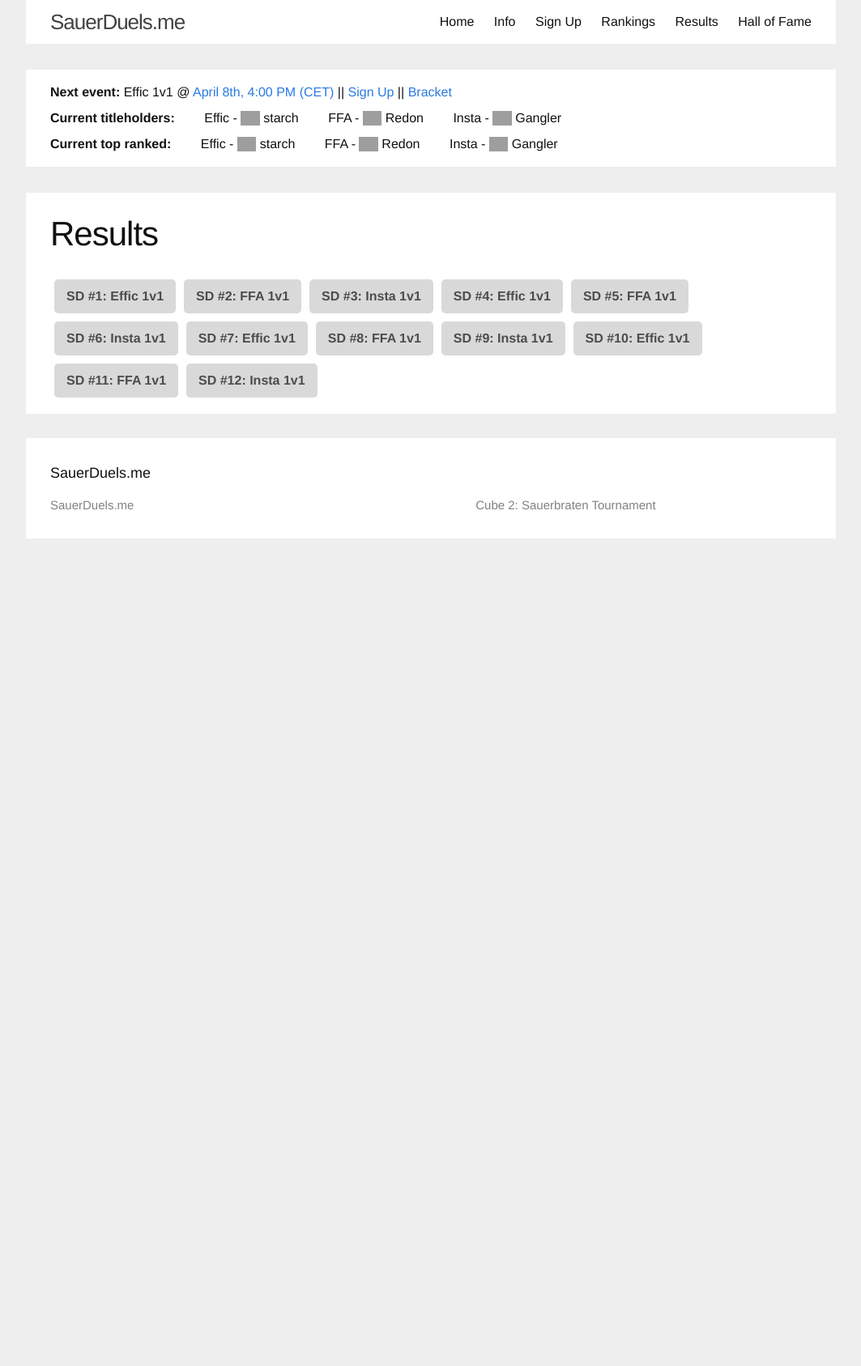
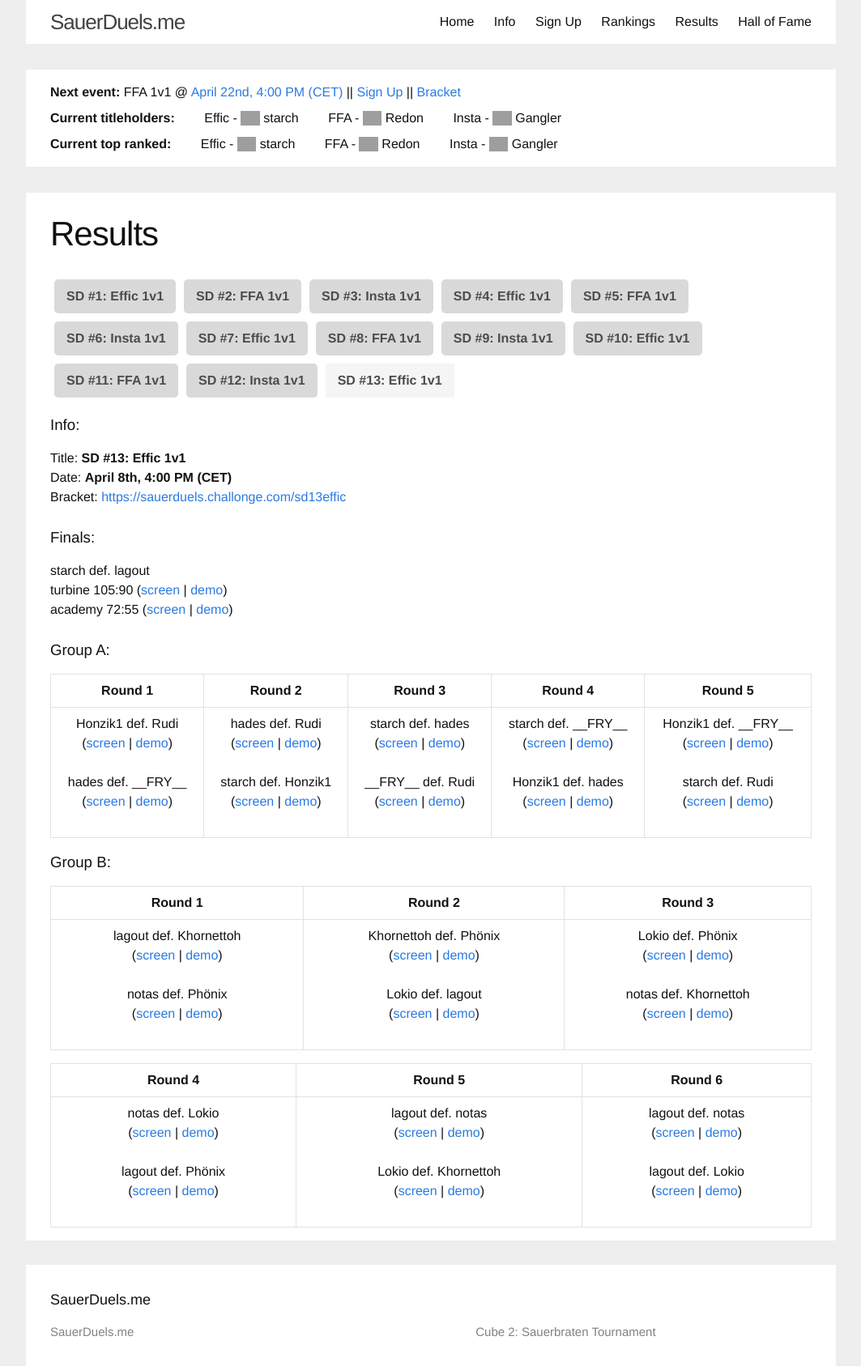
Before and after one commit to sauerduels/website, a Jekyll site: the page built from _events/sd13-effic.md, in a window 1280 px wide. Shown: the whole page at 81% size, without its empty margins (108-1171 px from the left). Built offline with Jekyll 4.4.1, drawn with Linux system fonts in a browser that asks for light colours; before the commit the page ends 900 px from its top, so only the background shows below that; grey boxes are pictures that could not be loaded.

Commit message:
update results for sd13

```diff
--- a/_events/sd13-effic.md
+++ b/_events/sd13-effic.md
@@ -2,7 +2,60 @@
 title: Effic 1v1
 index: 13
 date: '2018-04-08 18:00:00 +02:00'
-signupurl: https://challonge.com/tournaments/signup/D4pQ0uezYZ
 bracketurl: https://sauerduels.challonge.com/sd13effic
-completed: false
+completed: true
+finals:
+  result: starch def. lagout
+  games:
+    - title: turbine 105:90
+      slug: sd13_final_lagout_vs_starch_game1
+    - title: academy 72:55
+      slug: sd13_final_lagout_vs_starch_game2
+groups:
+  a:
+    - - result: Honzik1 def. Rudi
+        slug: sd13_honzik1_vs_rudi
+      - result: hades def. __FRY__
+        slug: sd13___fry___vs_hades
+    - - result: hades def. Rudi
+        slug: sd13_hades_vs_rudi
+      - result: starch def. Honzik1
+        slug: sd13_honzik1_vs_starch
+    - - result: starch def. hades
+        slug: sd13_hades_vs_starch
+      - result: __FRY__ def. Rudi
+        slug: sd13___fry___vs_rudi
+    - - result: starch def. __FRY__
+        slug: sd13___fry___vs_starch
+      - result: Honzik1 def. hades
+        slug: sd13_hades_vs_honzik1
+    - - result: Honzik1 def. __FRY__
+        slug: sd13___fry___vs_honzik1
+      - result: starch def. Rudi
+        slug: sd13_rudi_vs_starch
+  b:
+    - - result: lagout def. Khornettoh
+        slug: sd13_khornettoh_vs_lagout
+      - result: notas def. Phönix
+        slug: sd13_notas_vs_phonix
+    - - result: Khornettoh def. Phönix
+        slug: sd13_khornettoh_vs_phonix
+      - result: Lokio def. lagout
+        slug: sd13_lagout_vs_lokio
+    - - result: Lokio def. Phönix
+        slug: sd13_lokio_vs_phonix
+      - result: notas def. Khornettoh
+        slug: sd13_khornettoh_vs_notas
+    - - result: notas def. Lokio
+        slug: sd13_lokio_vs_notas
+      - result: lagout def. Phönix
+        slug: sd13_lagout_vs_phonix
+    - - result: lagout def. notas
+        slug: sd13_lagout_vs_notas
+      - result: Lokio def. Khornettoh
+        slug: sd13_khornettoh_vs_lokio
+    - - result: lagout def. notas
+        slug: sd13_tb_lagout_vs_notas_game1
+      - result: lagout def. Lokio
+        slug: sd13_tb_lagout_vs_lokio_game1
 ---
```
